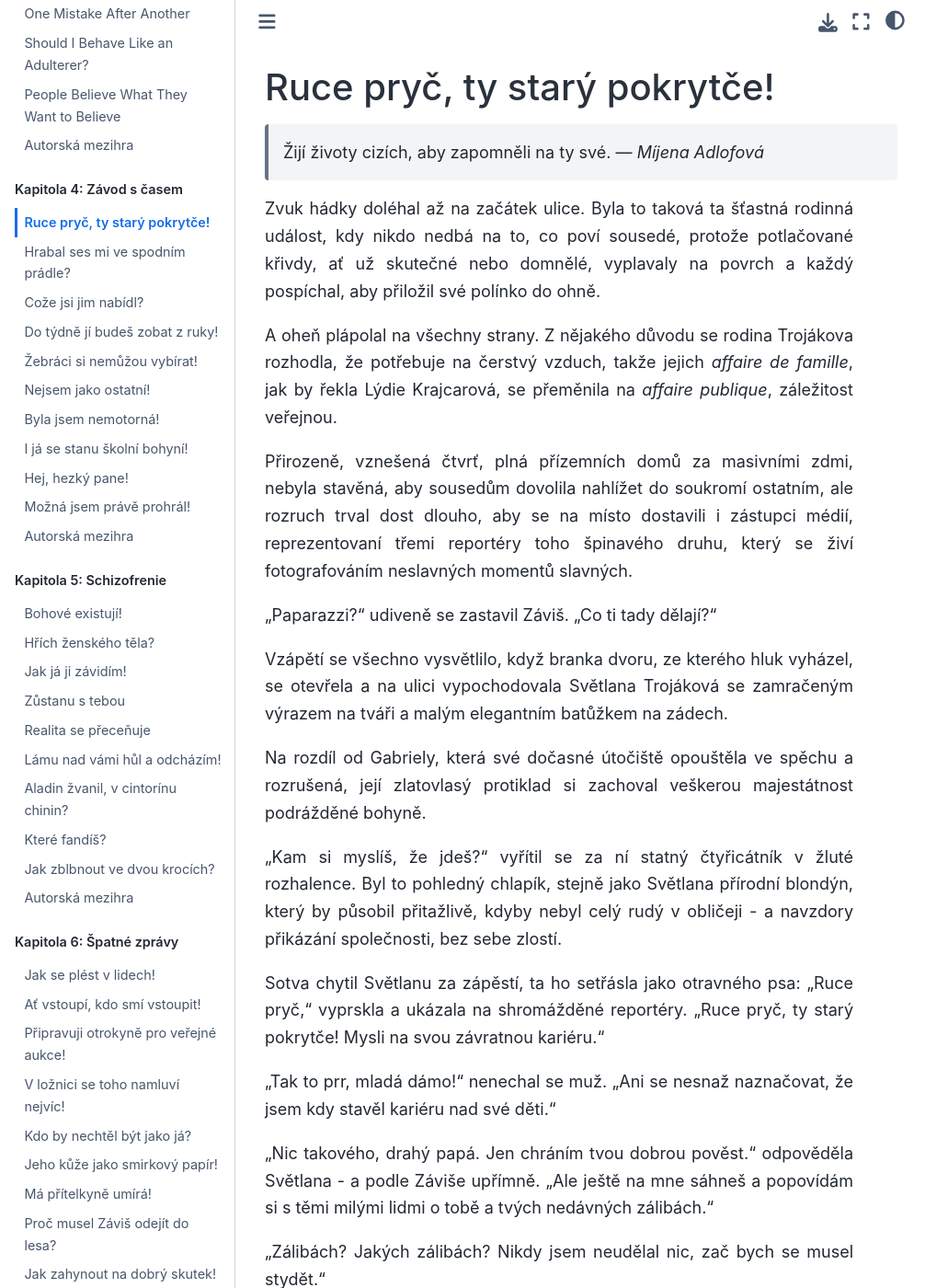
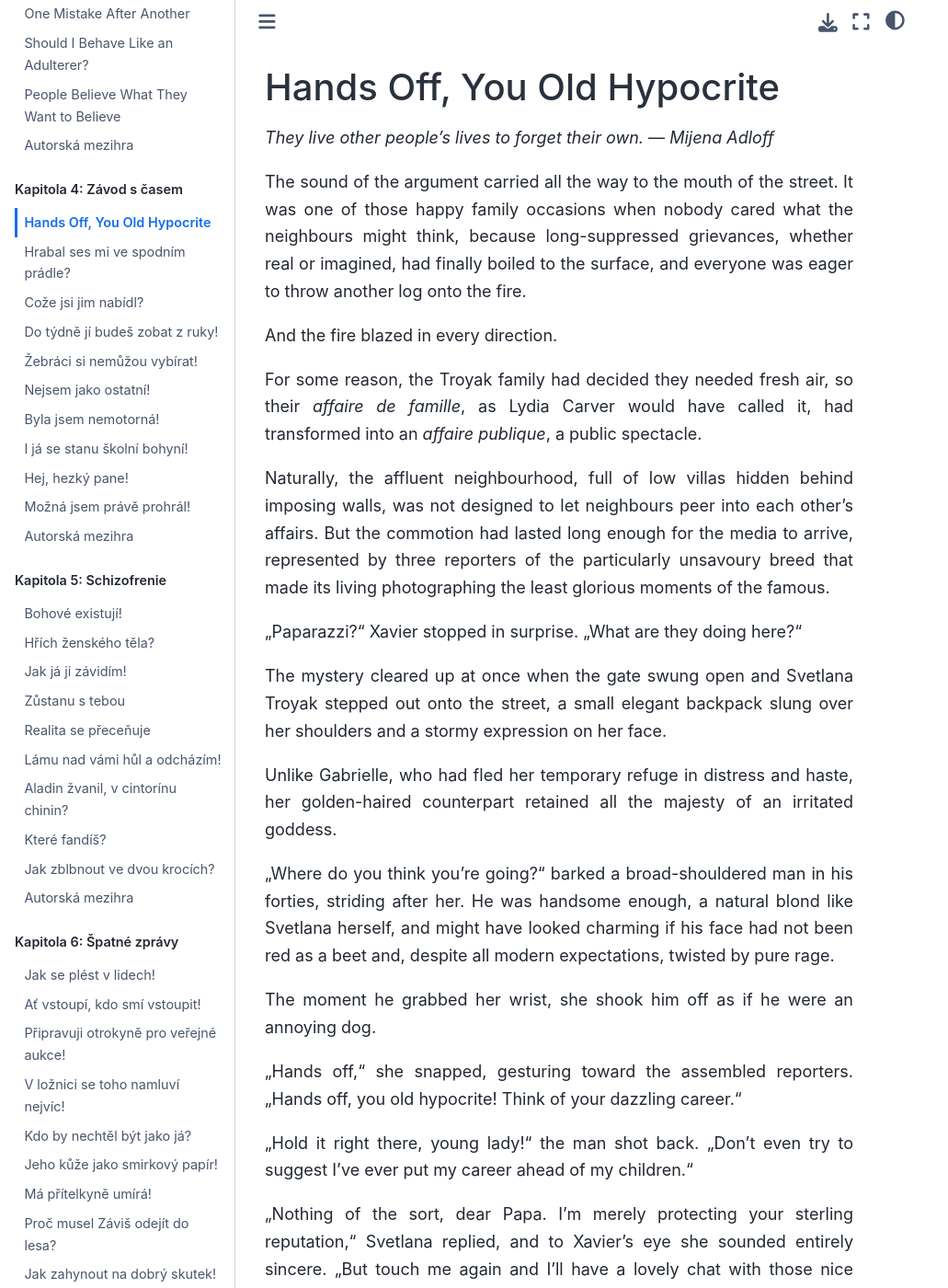
Before and after one commit to hanpari/sest-spolecniku, a Sphinx documentation site: the page built from source/sest_spolecniku/004-zavod-s-casem/01.md, in a window 1280 px wide and 1400 px high. Shown: the whole window at 92% size, without its empty margins (0-1031 px from the left). Built offline with Sphinx 7.4.7 and the Sphinx Book theme 1.1.4, drawn with Linux system fonts in a browser that asks for light colours; some of the changed text lies outside the part shown.

Commit message:
Eugene Troyak

```diff
--- a/source/sest_spolecniku/004-zavod-s-casem/01.md
+++ b/source/sest_spolecniku/004-zavod-s-casem/01.md
@@ -1,132 +1,170 @@
-# Ruce pryč, ty starý pokrytče!
+# Hands Off, You Old Hypocrite
 
-> Žijí životy cizích, aby zapomněli na ty své.
-> — *Míjena Adlofová*
+*They live other people's lives to forget their own.*
+— *Mijena Adloff*
 
-Zvuk hádky doléhal až na začátek ulice. Byla to taková ta šťastná rodinná událost, kdy nikdo nedbá na to, co poví sousedé, protože potlačované křivdy, ať už skutečné nebo domnělé, vyplavaly na povrch a každý pospíchal, aby přiložil své polínko do ohně.
+The sound of the argument carried all the way to the mouth of the street. It was one of those happy family occasions when nobody cared what the neighbours might think, because long-suppressed grievances, whether real or imagined, had finally boiled to the surface, and everyone was eager to throw another log onto the fire.
 
-A oheň plápolal na všechny strany. Z nějakého důvodu se rodina Trojákova rozhodla, že potřebuje na čerstvý vzduch, takže jejich *affaire de famille*, jak by řekla Lýdie Krajcarová, se přeměnila na *affaire publique*, záležitost veřejnou.
+And the fire blazed in every direction.
 
-Přirozeně, vznešená čtvrť, plná přízemních domů za masivními zdmi, nebyla stavěná, aby sousedům dovolila nahlížet do soukromí ostatním, ale rozruch trval dost dlouho, aby se na místo dostavili i zástupci médií, reprezentovaní třemi reportéry toho špinavého druhu, který se živí fotografováním neslavných momentů slavných.
+For some reason, the Troyak family had decided they needed fresh air, so their *affaire de famille*, as Lydia Carver would have called it, had transformed into an *affaire publique*, a public spectacle.
 
-"Paparazzi?" udiveně se zastavil Záviš. "Co ti tady dělají?"
+Naturally, the affluent neighbourhood, full of low villas hidden behind imposing walls, was not designed to let neighbours peer into each other's affairs. But the commotion had lasted long enough for the media to arrive, represented by three reporters of the particularly unsavoury breed that made its living photographing the least glorious moments of the famous.
 
-Vzápětí se všechno vysvětlilo, když branka dvoru, ze kterého hluk vyházel, se otevřela a na ulici vypochodovala Světlana Trojáková se zamračeným výrazem na tváři a malým elegantním batůžkem na zádech.
+"Paparazzi?" Xavier stopped in surprise. "What are they doing here?"
 
-Na rozdíl od Gabriely, která své dočasné útočiště opouštěla ve spěchu a rozrušená, její zlatovlasý protiklad si zachoval veškerou majestátnost podrážděné bohyně.
+The mystery cleared up at once when the gate swung open and Svetlana Troyak stepped out onto the street, a small elegant backpack slung over her shoulders and a stormy expression on her face.
 
-"Kam si myslíš, že jdeš?" vyřítil se za ní statný čtyřicátník v žluté rozhalence. Byl to pohledný chlapík, stejně jako Světlana přírodní blondýn, který by působil přitažlivě, kdyby nebyl celý rudý v obličeji - a navzdory přikázání společnosti, bez sebe zlostí.
+Unlike Gabrielle, who had fled her temporary refuge in distress and haste, her golden-haired counterpart retained all the majesty of an irritated goddess.
 
-Sotva chytil Světlanu za zápěstí, ta ho setřásla jako otravného psa: "Ruce pryč," vyprskla a ukázala na shromážděné reportéry. "Ruce pryč, ty starý pokrytče! Mysli na svou závratnou kariéru."
+"Where do you think you're going?" barked a broad-shouldered man in his forties, striding after her. He was handsome enough, a natural blond like Svetlana herself, and might have looked charming if his face had not been red as a beet and, despite all modern expectations, twisted by pure rage.
 
-"Tak to prr, mladá dámo!" nenechal se muž. "Ani se nesnaž naznačovat, že jsem kdy stavěl kariéru nad své děti."
+The moment he grabbed her wrist, she shook him off as if he were an annoying dog.
 
-"Nic takového, drahý papá. Jen chráním tvou dobrou pověst." odpověděla Světlana - a podle Záviše upřímně. "Ale ještě na mne sáhneš a popovídám si s těmi milými lidmi o tobě a tvých nedávných zálibách."
+"Hands off," she snapped, gesturing toward the assembled reporters. "Hands off, you old hypocrite! Think of your dazzling career."
 
-"Zálibách? Jakých zálibách? Nikdy jsem neudělal nic, zač bych se musel stydět."
+"Hold it right there, young lady!" the man shot back. "Don't even try to suggest I've ever put my career ahead of my children."
 
-"Ach ano, ta trapná věc s Gabrielou," odsekla Světlana. "Kdekdo má dnes konkubínu, tak proč adopce, že? Vyhnals ji, protože ti překazila plány."
+"Nothing of the sort, dear Papa. I'm merely protecting your sterling reputation," Svetlana replied, and to Xavier's eye she sounded entirely sincere. "But touch me again and I'll have a lovely chat with those nice people about you and your recent hobbies."
 
-"O čem tady žvaníš? Vyhnal jsem ji, protože ohrozila bezpečnost mých dětí. Zradila moji důvěru."
+"Hobbies? What hobbies? I've never done anything I'd be ashamed of."
 
-"Kolikrát ti mám opakovat, že jít tam byl můj nápad. Ona nás varovala, že se budeš vztekat."
+"Oh yes, that embarrassing little matter with Gabrielle," Svetlana retorted. "Everyone has a mistress these days, so why bother with adoption, right? You threw her out because she ruined your plans."
 
-"A kolikrát ti mám já opakovat, že mne nezajímá, čí to byl nápad. Kdyby projevila trochu vděku, zašla by za mnou dřív, než se stala škoda."
+"What nonsense are you spouting? I threw her out because she endangered my children's safety. She betrayed my trust."
 
-"Proč by zrovna na nás měla donášet? Nalhávej si, co chceš! Jsem si jistá, že dokážeš najít přijatelné vysvětlení. Tamhle máš reportéry, běž se obhájit k nim, pane nevinný a ublížený," uťala ho stroze. "Děkuji za všechno a sbohem."
+"How many times do I have to tell you it was my idea to go there? She warned us you'd lose your temper."
 
-S těmi slovy se otočila na podpatku a vydala se ulicí nahoru, kde stáli Záviš s Medardem. Reportéři využili příležitost a bezostyšně cvakali fotoaparáty. Dívka si jich nevšímala, ale také kvůli nim nezrychlila krok. Zdálo se, že je na podobnou pozornost zvyklá.
+"And how many times do I have to tell *you* that I don't care whose idea it was? If she'd shown even a shred of gratitude, she'd have come to me before the damage was done."
 
-"Kdo je k čertu ten chlap?" zamumlal Záviš. Bylo mu jasné, že jde o Trojáka staršího, ale nechápal, proč budí takové pozdvižení.
+"Why should she have reported us to you? Believe whatever fairy tale helps you sleep at night. I'm sure you'll come up with some socially acceptable explanation. There are your reporters. Go justify yourself to them, Mister Innocent and Wronged."
 
-"Má Laura by byla v sedmém nebi!" vzdechl si Medard. "Počítá se mezi jeho ohromné fanynky. Kdyby tušila, co se tady děje, všeho by nechala a běžela sem. Copak ty jsi nikdy neslyšel o Evženu Trojákovi a Kamile Kousavé? O Kočkách v růžích?
+Her voice turned cold.
 
-"O čem? O mickách v růžích? Nějaká úchylka?"
+"Thank you for everything. Goodbye."
 
-"Kočky v růžích jsou seriál, hit letošního roku. Jsou úplně všude. Laura je hltá rok. Myslíš, že by mi podepsal fotku?"
+With that, she spun on her heel and strode up the street toward Xavier and Medard.
 
-Medard musel svou Lauru milovat, když věřil, že by se za dané situace Evžen Troják věnoval fanouškům. Ale Záviš neztrácel čas marnými úvahami. Místo toho poručil malé víle, aby objednala nové e-taxi, protože tušil, že jeho ústup bude muset být rychlý a pohotový.
+The reporters seized the opportunity and shamelessly set their cameras clicking. Svetlana ignored them completely, but neither did she quicken her pace. She seemed entirely used to that sort of attention.
 
-"Neblázni, holčičko," křičel brunátný Troják starší - a jeho vlídná zdrobnělina, nejspíš určená pro reportéry, nekorespondovala se zuřivým hlasem. "Stejně nemáš kam jít."
+"Who the devil is that guy?" Xavier muttered.
 
-"To není tvoje starost! Hleď si sakra matky, ta tě potřebuje víc než já," zaječela Světlana přes rameno. "Tisíckrát jsi nám opakoval, že společnost požaduje, aby se o sebe každý staral sám."
+Obviously, it was the elder Troyak, but he still could not understand what made him such a sensation.
 
-"Ale ty jsi moje dítě!"
+"My Laura would be on cloud nine," Medard sighed. "She's one of his biggest fans. If she knew what was happening here, she'd drop everything and come running. Haven't you ever heard of Eugene Troyak and Camille  Bitewell? *Cats and Thorns?*"
 
-"Tak si mne škrtni na seznamu. Odepiš další neperspektivní investici."
+"What? *Cats and Thorns?* Sounds like some kind of teenage fetish. Pink and fluffy."
 
-Záviš žďuchl do Medarda.
+"*Cats and Thorns* is a television series. The biggest hit of the year. It's everywhere. Laura's been obsessed with it for months. Do you think he'd sign a photograph for me?"
 
-"To je naše nápověda," vybídl ho. "Čas, abychom vstoupili na jeviště."
+Medard must have loved Laura very much indeed if he believed Eugene Troyak was about to entertain fans under the circumstances.
 
-"Cože? Jak na jeviště?"
+Xavier refused to waste time on such futile speculation.
 
-"No tak, vypni hruď a mysli na Lauru. Bude bez sebe nadšením, až jí oznámíš, žes unesl dceru slavného herce."
+Instead, he instructed the little fairy to order another e-taxi, because he suspected his retreat might soon need to be both swift and decisive.
 
-"Tím si nejsem jistý. Takové vzrušení není nic pro mne."
+"Don't be ridiculous, sweetheart!" Troyak Senior shouted. His affectionate diminutive was clearly intended for the reporters' benefit and matched neither the fury in his voice nor the colour of his face. "You don't even have anywhere to go."
 
-"Nepovídej! Dostaneme se na přední stránky posledního bulváru."
+"That's none of your concern! Why don't you look after mother for a change? She needs you more than I do!" Svetlana yelled over her shoulder. "You spent years telling us society demands everyone take care of themselves."
 
-"Lákavá představa pro někoho, ovšem já…"
+"But you're my child!"
 
-Záviš ho ale ignoroval a divoce zamával rukama. "Tady jsme! Tady jsme!" zařval tak, že poplašil okrasné pávy, kteří bezstarostně zobali zrní a bránili ulici před všetečnými plasťáky.
+"Then cross me off the list. Write me off as another failed investment."
 
-Vstup nových hráčů na scénu překvapil všechny, včetně samotné Světlany. Záviš lépe než kdokoliv jiný věděl, že lidé ve stresu uvítají jakoukoliv skulinu, když jsou zahnaní do kouta. Navíc měl svůj trumf v ruce.
+Xavier nudged Medard.
 
-"Honem, o Gabrielu jsme se už postarali," pobídl ji, aniž by se k ní přiblížil. *Musíš k nám jít sama*, oslovil ji v duchu. Poslední věc, po které toužil bylo, aby ho Troják starší skutečně obvinil z únosu.
+"There's our cue. Time to step onto the stage."
 
-Ten se ostatně vzpamatoval rychleji než jeho dcera: "Kdo jste, pane?" zavolal. "Co tady děláte? Moje dcera vás nezná!"
+"Onto what?"
 
-Byl by pravděpodobně přijal, kdyby se objevili mladší ročníky, které mohl považovat za dceřiny přátele. Ale dva neznámí muži kolem čtyřicítky ho spolehlivě vyděsili.
+"The stage. Come on, puff out your chest and think of Laura. She'll be thrilled when you tell her you kidnapped the daughter of a famous actor."
 
-"Mluv za sebe," křikla Světlana, potěšená z toho, že může odporovat. "Je Gabriela opravdu v pořádku?"
+"I'm not sure about that. Excitement like this isn't really my thing."
 
-"V naprostém," uklidnil ji Záviš. "Postarala se o ni má snoubenka."
+"Don't be absurd. We'll make the front page of every tabloid."
 
-Jako každý obratný manipulátor, i on dával přednost pravdě před lží, ale zde si nemohl pomoct. Být muž se snoubenkou znělo důvěryhodněji než být samotář, u kterého mohla podezřívavá Světlana hledat postranní úmysly - jak mu ostatně naznačila při jejich prvním setkání.
+"An appealing prospect for some people, perhaps, but I..."
 
-"Za chvíli přijede e-taxi," pobízel ji. "Jestli chceš odsud zmizet, dávám ti příležitost. Kde zůstal tvůj bratr?"
+Xavier ignored him and waved his arms wildly.
 
-"Ten zbabělec uklidňuje matku," odfrkla si Světlana a rozhodným krokem si zamířila k nim. "Jako by to nebyla ona, kdo všechno spískal! Teď pláče celá šťastná, že je trn v patě pryč, a předstírá, jak moc je jí líto, že Gabriela táhla k čertu."
+"There we are! There we are!" he bellowed, startling a group of ornamental peacocks that had been pecking peacefully at grain and blocking the street from curious Plastics.
 
-Fotoaparáty reportérů se opět rozcvakaly, blesk stíhal blesk jako předzvěst senzačního titulku *Dcera populárního herce utíká do náruče staršího muže*.
+The entrance of new players surprised everyone, including Svetlana herself.
 
-Zatímco Medard si horlivě zakrýval tvář a provinile se snažil nacpat Světlanu i s jejím batůžkem do vozu, Záviš zamával mediální smečce a volal: "Dámy a pánové. Nikdo z nás nemá status celebrity a já vám výslovně zakazuji nás natáčet. Pokud se naše fotky objeví na veřejnosti, připravte se, že vás každý z nás bude žalovat."
+Better than anyone, Xavier understood that people under pressure would seize upon any escape route when cornered. Besides, he held an ace.
 
-Reportéři se neobtěžovali odpovědět, zaujatí výjevem. Případné výpalné pro jejich redakce neznamenalo problém.
+"Quickly. We've already taken care of Gabrielle," he called without moving closer.
 
-"Ani si tě nevšimli," stěžoval si Medard. "Laura čte bulvár každý den, nic jí neuteče! Copak mají právo tohle dělat?"
+*You have to come to us of your own accord,* he added silently.
 
-"Nemají právo to dělat, ale výhrůžky je nezastaví," vysvětlil Záviš. "Proto zatáhni břicho a narovnej se. Když tě má Laura uvidět na fotkách, tak v plné kráse. Ale neboj se, vyrazíme z nich balík na naše malé podnikání."
+The last thing he wanted was for Troyak Senior to legitimately accuse him of kidnapping.
 
-*Nahrála jsi všechno?* zeptal se pak v duchu malé víly.
+The actor recovered faster than his daughter.
 
-"Samozřejmě, včetně záznamu z pouličních kamer," zasalutovala malá víla a zlomyslně se zasmála. "Myslím, že je čeká ošklivé překvapení. Za neautorizované natáčení občana-kandidáta a plasťáka jsou nejvyšší sazby. I vy z nich něco vytřískáte, protože škodí vašemu podnikání."
+"And who exactly are you?" he called. "What are you doing here? My daughter doesn't know you!"
 
-Za dobu svých problémů s nespavostí Záviš nepřijal žádnou zakázku, proto možnost, jak si přilepšit, přivítal. Mezitím k němu doklusal Evžen Troják.
+He might have accepted younger arrivals as friends of Svetlana's generation. But two unfamiliar men around forty alarmed him immediately.
 
-"Pánové," řekl zamračeně. "Okamžitě mi oznamte, s kým mám tu čest. Jinak vám nedovolím odvést moji dceru."
+"Speak for yourself," Svetlana shouted back, delighted by the opportunity to contradict him. "Is Gabrielle really all right?"
 
-"Nemáš jediné právo tu vyzvídat," zakřičela Světlana, když si stáhla okénko vozu. "Zapamatuj si, že jsem plnoletá. S kým a kam odjíždím, do toho ti nic není."
+"Perfectly," Xavier assured her. "My fiancée is looking after her."
 
-"Ticho, ty malá… nevděčnice," vrátil jí to otec - podle všeho se chystal použít jadrnější výraz, ale na poslední chvíli se ovládl. "V ničem ti přece nebráním. Jen chci mít jistotu, že jsi v bezpečí."
+Like any skilful manipulator, he preferred truth to lies, but in this case he could not help himself. A man with a fiancée sounded far more trustworthy than a solitary stranger in whom suspicious Svetlana might suspect ulterior motives, exactly as she had during their first encounter.
 
-Ale odpovědi se nedočkal.
+"The e-taxi will be here any minute," he urged. "If you want out of here, here's your chance. Where's your brother?"
 
-"Dejte mi na sebe vizitku," ozval se Záviš, který nemohl odolat pokušení získat kontakt na potenciálního Hráče. "Zavolám vám, ať si neděláte starosti."
+"That coward is comforting mother," Svetlana snorted as she marched toward them. "As if she weren't the one who started all this! Now she's crying, perfectly happy that the thorn in her side is gone, pretending she's heartbroken that Gabrielle finally told everyone to go to hell."
 
-"Nakašlat na něj," ozvala se Světlana nepřátelsky.
+The reporters' cameras erupted once more, flashes chasing one another like heralds of a sensational headline:
 
-Jako známá osobnost, která si chrání své soukromí, Troják starší zaváhal, ale pak rychle a skoro stydlivě strčil kartičku do Závišovy dlaně.
+*Popular Actor's Daughter Runs Into the Arms of an Older Man.*
 
-"Děkuji, pane…? Pane…?"
+While Medard vigorously tried to hide his face and awkwardly shepherd Svetlana and her backpack into the vehicle, Xavier turned toward the media pack and waved.
 
-Záviš nechal narážku bez odezvy.
+"Ladies and gentlemen. None of us are celebrities, and I expressly forbid you from filming us. If our photographs appear in public, every one of us will sue."
 
-"Ručím za diskrétní jednání," řekl místo toho tónem obchodníka s erotikou a srdečně potřásl rukou, kterou herec zapomněl stáhnout. "Můžete se spolehnout, že nebudou problémy."
+The reporters did not even bother to reply, too absorbed by the unfolding scene. Any damages their editors might have to pay were simply part of the business.
 
-Takto se v moderních filmech loučili mafiáni, když uzavřeli špinavý kšeft. Trojákovi naštěstí narážka nedošla, což Záviše zamrzelo, protože měl dojem, že herec jako profesionál selhal.
+"They didn't even notice you," Medard complained. "Laura reads the tabloids every day. Nothing escapes her. Do they really have the right to do this?"
 
-V každém případě nemělo smysl se zdržovat. *Dva noví společníci musí stačit,* uvažoval. *Jeden nemůže mít všechno.*
+"They don't have the right, but threats won't stop them," Xavier explained. "So suck in your stomach and stand up straight. If Laura's going to see you in the papers, she might as well see you at your best. And don't worry. We'll squeeze a nice little fortune out of them for our business."
 
-Když se vracel do vozu, mrzutý, že se nepodařilo zajistit posledního ze Světlaniny trojice, strhl se rozruch u branky vily. Shromáždění reportéři se jako na povel otočili v naději, že drama získalo nové dějství.
+*Did you record everything?* he asked the little fairy mentally.
+
+"Of course. Including footage from the street cameras," the little fairy replied with a mischievous salute. "I think they're in for a nasty surprise. The penalties for unauthorised recording of a citizen-candidate and a Plastics are among the highest. You'll get something out of it too, since they're harming your business."
+
+During all the months of his insomnia troubles, Xavier had not accepted a single commission, so the prospect of extra income was most welcome.
+
+Meanwhile, Eugene Troyak came jogging after them.
+
+"Gentlemen," he said darkly. "You will immediately tell me who you are. Otherwise I won't allow you to take my daughter away."
+
+"You don't have a single right to interrogate them," Svetlana snapped as she rolled down the car window. "Try remembering that I'm an adult. Whom I leave with and where I go is none of your business."
+
+"Quiet, you little..." her father shot back. He evidently intended to use a much harsher word, but caught himself at the last second. "...ingrate. I'm not stopping you from doing anything. I only want to know you're safe."
+
+But he received no answer.
+
+"Give me your business card," Xavier said instead, unable to resist the temptation of obtaining contact details for a potential Player. "I'll call you so you won't have to worry."
+
+"Forget him," Svetlana said coldly.
+
+As a public figure protective of his privacy, Troyak Senior hesitated. Then, almost sheepishly, he slipped a card into Xavier's hand.
+
+"Thank you, Mr...? Mr...?"
+
+Xavier left the hint unanswered.
+
+"You have my word that everything will be handled discreetly," he said instead in the tone of a merchant peddling forbidden pleasures, warmly shaking the hand the actor had forgotten to withdraw. "You can rely on there being no trouble."
+
+This was exactly how gangsters in modern films parted ways after concluding a dirty deal.
+
+Unfortunately, the implication sailed right over Troyak's head, which disappointed Xavier. He felt a professional actor ought to have caught the reference.
+
+In any case, there was no reason to linger.
+
+*Two new companions will have to do,* he reflected. *No one can have everything.*
+
+As he climbed back into the vehicle, annoyed that they had failed to secure the last member of Svetlana's trio, a commotion erupted at the villa gate.
+
+The gathered reporters turned in unison, hopeful that the drama had just acquired another act.
```
